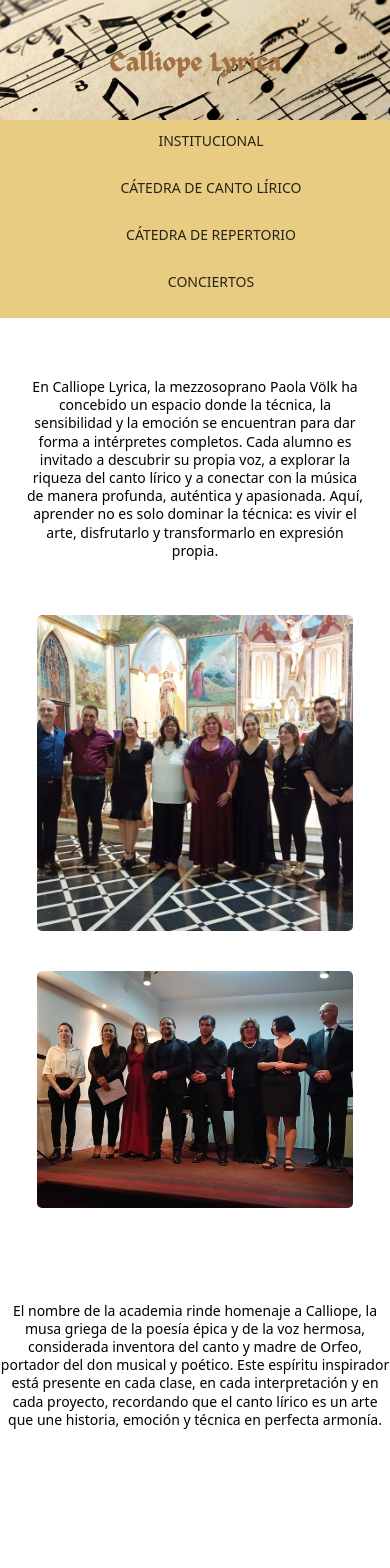
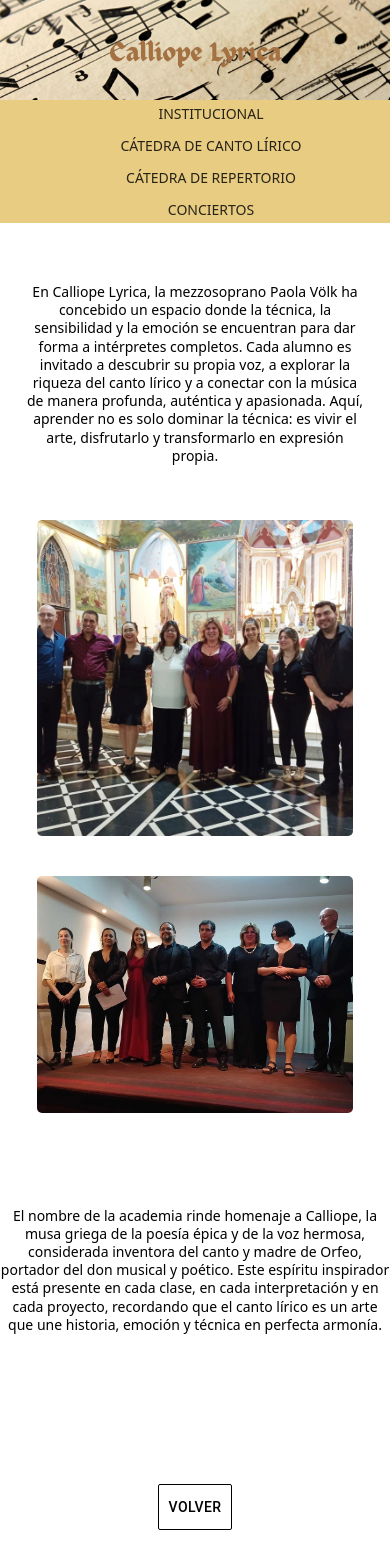
Before and after one commit to NataliaSethson/CalliopeLyrica, a React (Vite) app: page /institucional in a window 390 px wide. Shown: the top 1568 px of the page. Built offline with nearby package versions, Linux system fonts and the light colour scheme.

Commit message:
estilismo en componentes

```diff
--- a/package.json
+++ b/package.json
@@ -10,6 +10,9 @@
     "preview": "vite preview"
   },
   "dependencies": {
+    "@emotion/react": "^11.14.0",
+    "@emotion/styled": "^11.14.1",
+    "@mui/material": "^7.3.4",
     "@tailwindcss/vite": "^4.1.13",
     "bootstrap": "^5.3.8",
     "react": "^19.1.1",
--- a/src/componentes/CantoLirico/CantoLirico.css
+++ b/src/componentes/CantoLirico/CantoLirico.css
@@ -29,12 +29,18 @@
 }
 
 .buttonVolver{
-    font-size: 14px;
-    margin: 25px auto;
-    margin-top: 150px;
-    margin-bottom: 20px;
-    display: block;
-    padding: 3px 3px;
-    border-radius: 2px;
+    font-size: 14px  !important;
+    margin: 25px auto !important;
+    margin-top: 150px !important;
+    margin-bottom: 20px !important;
+    display: block !important;
+    padding: 10px !important;
+    border-radius: 2px !important;
+    color: black !important;
+    border: solid 1px black !important;
+}
 
+.buttonVolver:hover{
+    background-color: #e4c56edd;
+    opacity: 0.9;
 }
--- a/src/componentes/CantoLirico/CantoLirico.jsx
+++ b/src/componentes/CantoLirico/CantoLirico.jsx
@@ -1,6 +1,7 @@
 import { useContext } from 'react'
 import { CartContext } from '../../Context/CartContext'
 import "./CantoLirico.css"
+import Button from '@mui/material/Button';
 
 const CantoLirico = () => {
 
@@ -18,7 +19,7 @@ const CantoLirico = () => {
                 </h3>
                 <img src='./cantoLirico.jpeg' alt='' className='imgCatedra' />
             </div>
-            <button onClick={handleVolver} className='buttonVolver'>VOLVER</button>
+            <Button variant="outlined" onClick={handleVolver} className='buttonVolver'>VOLVER</Button>
         </div>
     )
 }
--- a/src/componentes/Conciertos/Conciertos.jsx
+++ b/src/componentes/Conciertos/Conciertos.jsx
@@ -1,6 +1,7 @@
 import { useContext } from "react"
 import { CartContext } from "../../Context/CartContext"
 import "./Conciertos.css"
+import Button from '@mui/material/Button';
 
 
 const Conciertos = () => {
@@ -16,7 +17,7 @@ const Conciertos = () => {
             </h4>
             <img src='./conciertos.jpeg' alt='' className="imgConcert" />
             <img src='./conciertos2.jpg' alt='' className="imgConcert" />
-            <button onClick={handleVolver} className='buttonVolver'>VOLVER</button>
+            <Button variant="outlined" onClick={handleVolver} className='buttonVolver'>VOLVER</Button>
         </div>
     )
 }
--- a/src/componentes/Informacion/Informacion.jsx
+++ b/src/componentes/Informacion/Informacion.jsx
@@ -2,6 +2,7 @@ import { useContext, useState } from 'react';
 import Carousel from 'react-bootstrap/Carousel';
 import './Informacion.css'
 import { CartContext } from '../../Context/CartContext';
+import Button from '@mui/material/Button';
 
 const Informacion = () => {
   const [index, setIndex] = useState(0);
@@ -71,7 +72,7 @@ const Informacion = () => {
           </Carousel>
         </div>
       </div>
-      <button onClick={handleVolver} className='buttonVolver'>VOLVER</button>
+      <Button variant="outlined" onClick={handleVolver} className='buttonVolver'>VOLVER</Button>
     </div>
   )
 }
--- a/src/componentes/Institucional/Institucional.jsx
+++ b/src/componentes/Institucional/Institucional.jsx
@@ -1,4 +1,4 @@
-import { Link } from 'react-router-dom'
+import Button from '@mui/material/Button';
 import './Institucional.css'
 import { useContext } from 'react'
 import { CartContext } from '../../Context/CartContext'
@@ -20,7 +20,7 @@ const Institucional = () => {
       <p className='calliopeH'>
         El nombre de la academia rinde homenaje a Calliope, la musa griega de la poesía épica y de la voz hermosa, considerada inventora del canto y madre de Orfeo, portador del don musical y poético. Este espíritu inspirador está presente en cada clase, en cada interpretación y en cada proyecto, recordando que el canto lírico es un arte que une historia, emoción y técnica en perfecta armonía.
       </p>
-      <button onClick={handleVolver} className='buttonVolver'>VOLVER</button>
+      <Button variant="outlined" onClick={handleVolver} className='buttonVolver'>VOLVER</Button>
 
     </div>
   )
--- a/src/componentes/NavBar/NavBar.css
+++ b/src/componentes/NavBar/NavBar.css
@@ -18,7 +18,6 @@
   background-color: #e4c56edd;
   margin: 0;
   margin-bottom: 30px;
-  padding: 2px 0;
 }
 
 ul {
@@ -43,36 +42,36 @@ ul li a {
 }
 
 ul li a:hover {
-  background-color: #d1a94e;
+  background-color: white;
   color: #080808;
 }
 
 
 @media (max-width: 768px) {
   .banner {
-    height: 150px;
+    height: 100px;
   }
 
   ul {
     flex-direction: column;
-    gap: 10px;
+    gap: 5px;
     text-align: center;
   }
 
   ul li a {
     width: 100%;
     display: block;
-    padding: 5px;
+    padding: 3px;
   }
 }
 
 @media (max-width: 480px) {
   .banner {
-    height: 120px;
+    height: 100px;
   }
 
   ul li a {
     font-size: 14px;
-    padding: 8px;
+    padding: 3px;
   }
 }
--- a/src/componentes/Repertorio/Repertorio.jsx
+++ b/src/componentes/Repertorio/Repertorio.jsx
@@ -1,6 +1,7 @@
 import React, { useContext } from 'react'
 import { CartContext } from '../../Context/CartContext'
 import "./Repertorio.css"
+import Button from '@mui/material/Button';
 
 const Repertorio = () => {
     const { handleVolver } = useContext(CartContext)
@@ -14,7 +15,7 @@ const Repertorio = () => {
                 Dirigida por el pianista Diego López, quien acompaña al piano y guía a los estudiantes en la comprensión profunda de cada pieza: su contexto histórico, el estilo del compositor y la esencia de la obra, fomentando un aprendizaje integral que armoniza técnica, sensibilidad y conocimiento musical.
             </h3>
             <img src='./diego.jpg' alt='' className='imgDiego' />
-            <button onClick={handleVolver} className='buttonVolver'>VOLVER</button>
+            <Button variant="outlined" onClick={handleVolver} className='buttonVolver'>VOLVER</Button>
         </div>
     )
 }
```
Also changed, not shown: 1 other file (tests, documents, lock files or other folders).
